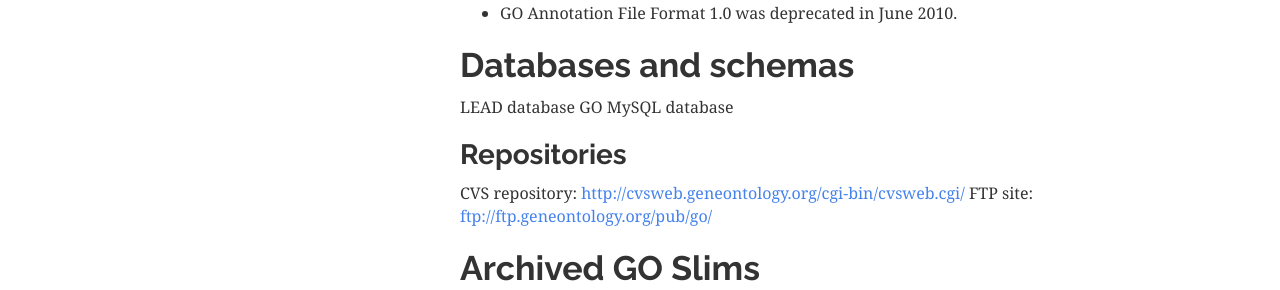
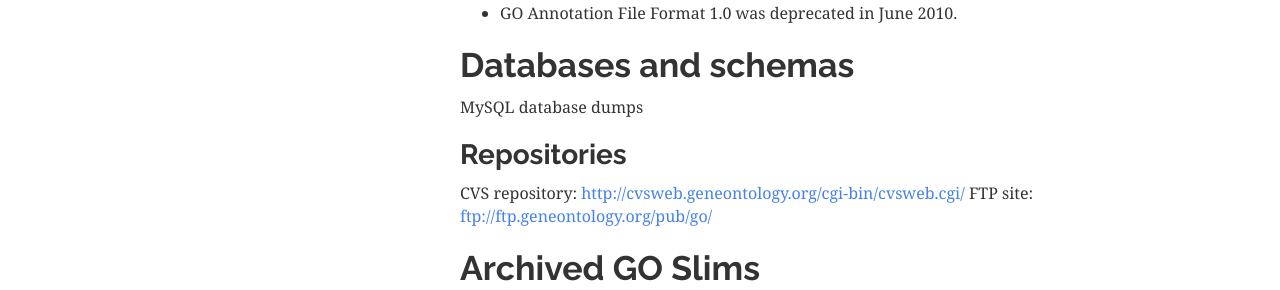
Before and after one commit to geneontology/geneontology.github.io, a Jekyll site: the page built from docs/_docs/deprecated-products-and-formats.md, in a window 1280 px wide and 900 px high, scrolled down 208 px. Shown: the part 164-454 px from the top of the window. Built offline with Jekyll 4.4.1, drawn with Linux system fonts in a browser that asks for light colours; nearby versions of some CDN libraries; some of the changed text lies outside the part shown.

Commit message:
Update deprecated-products-and-formats.md

```diff
--- a/docs/_docs/deprecated-products-and-formats.md
+++ b/docs/_docs/deprecated-products-and-formats.md
@@ -16,8 +16,7 @@ OBO-XML and FASTA files were retired in 2018.
 * GO Annotation File Format 1.0 was deprecated in June 2010.
 
 ## Databases and schemas
-LEAD database
-GO MySQL database
+MySQL database dumps
 
 
 ### Repositories
```
Also changed, not shown: other parts of docs/_docs/deprecated-products-and-formats.md (+1 -1 lines).
